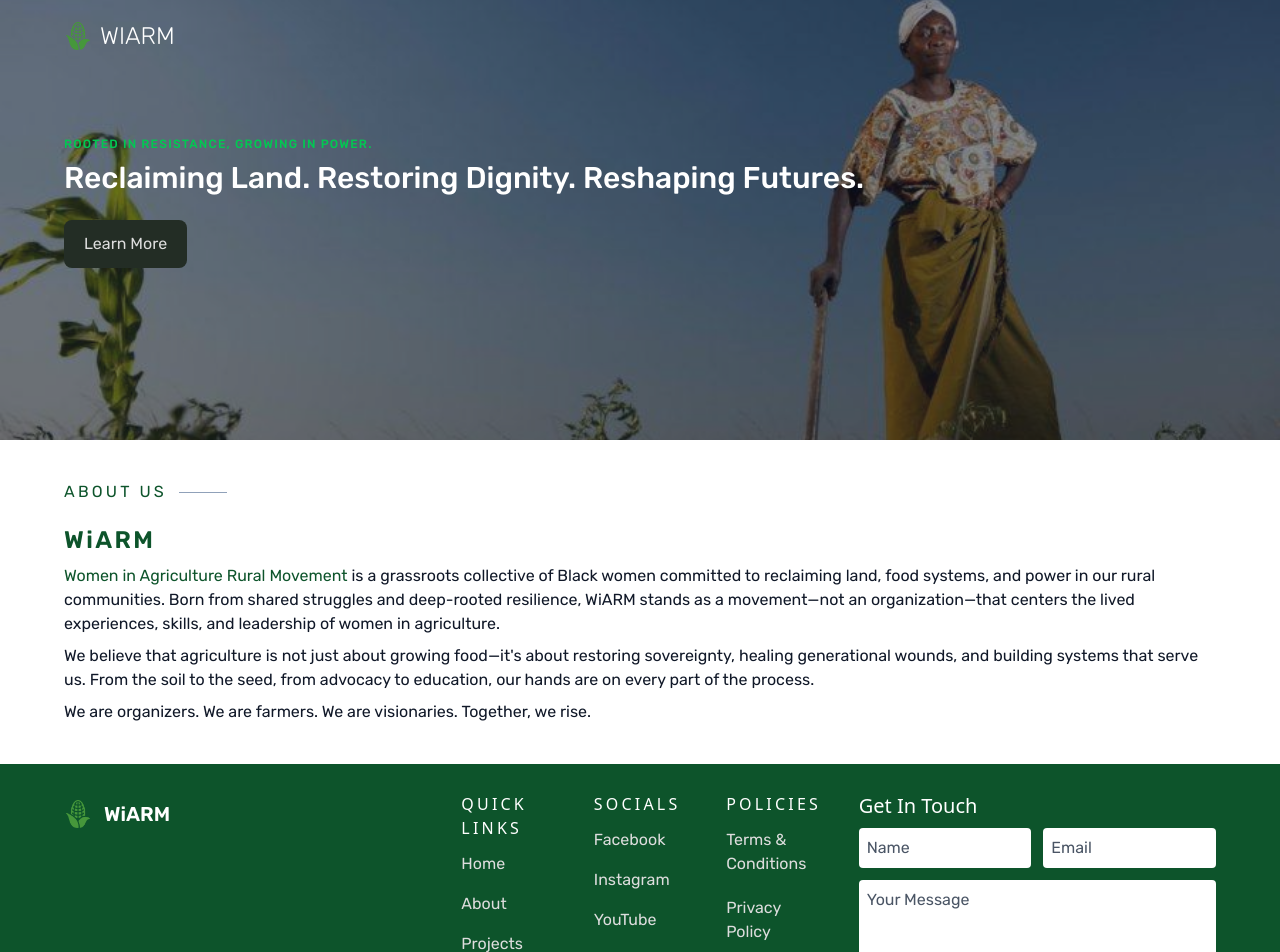
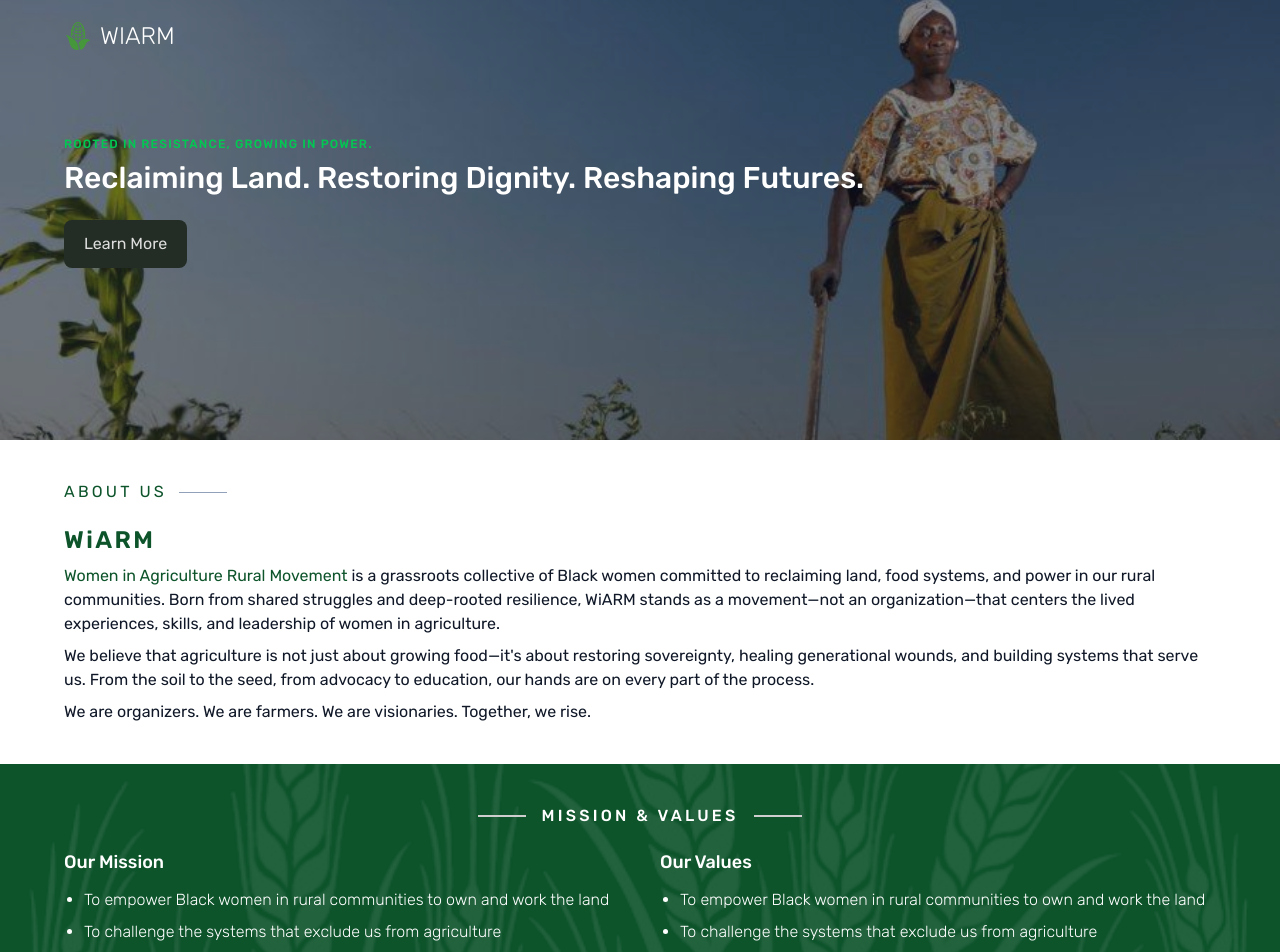
Before and after one commit to rorisangputu/wiarm, a React (Vite) app: page /about-us in a window 1280 px wide. Shown: the top 952 px of the page. Built offline with nearby package versions, Linux system fonts and the light colour scheme.

Commit message:
importing team component

```diff
--- a/src/pages/AboutUs.jsx
+++ b/src/pages/AboutUs.jsx
@@ -1,12 +1,16 @@
 import React from 'react'
 import Hero from '../components/About/Hero'
 import About from '../components/About/About'
+import MissionValues from '../components/Home/MissionValues'
+import Team from '../components/About/Team'
 
 const AboutUs = () => {
   return (
     <div>
       <Hero/>
       <About/>
+      <MissionValues/>
+      <Team/>
     </div>
   )
 }
```
